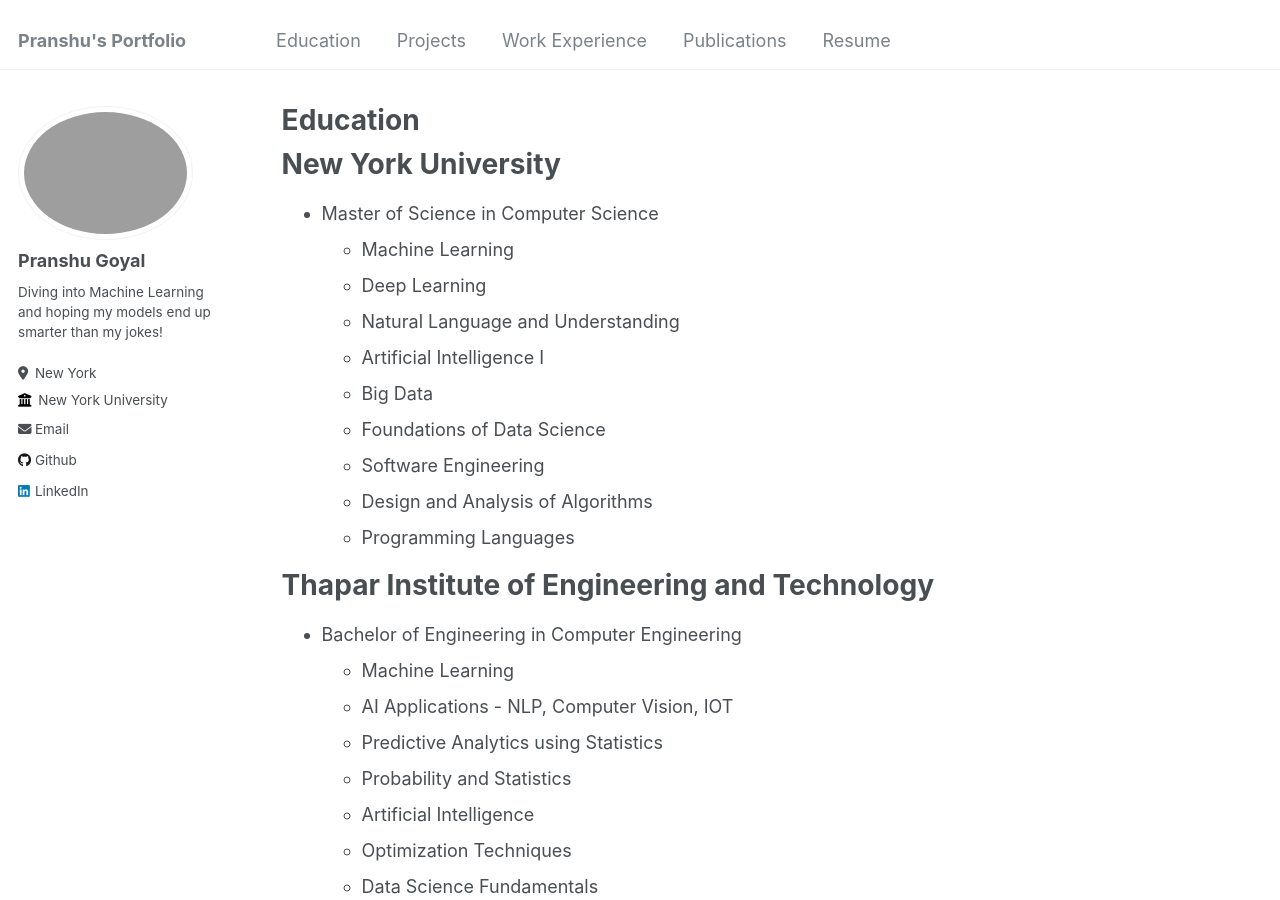
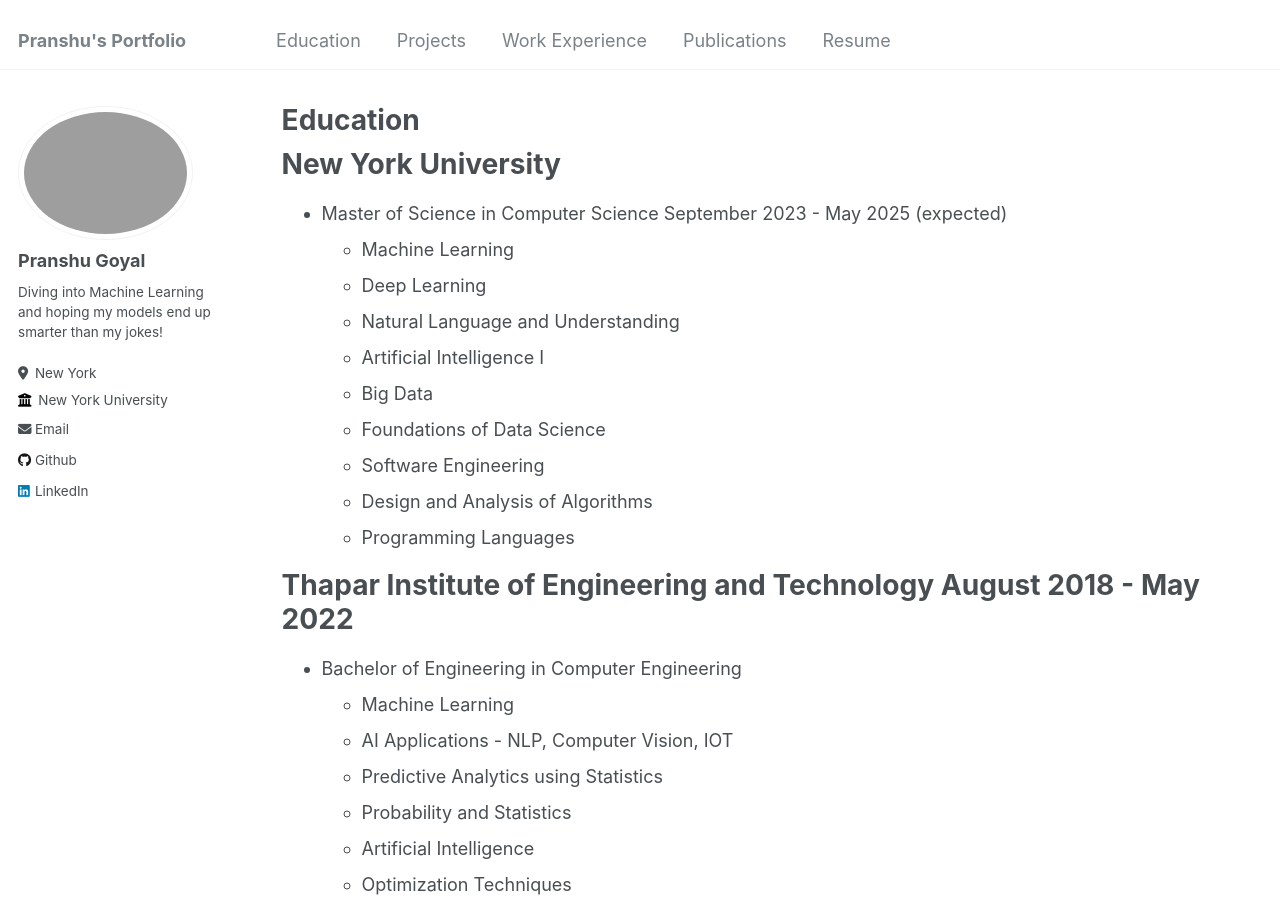
Before and after one commit to pranshu267/pranshu267.github.io, a Jekyll site: the page built from _pages/education.md, in a window 1280 px wide and 900 px high. Built offline with Jekyll 4.4.1, drawn with Linux system fonts in a browser that asks for light colours.

Commit message:
Update education.md

```diff
--- a/_pages/education.md
+++ b/_pages/education.md
@@ -9,7 +9,7 @@
 
 New York University
 ======
-* Master of Science in Computer Science
+* Master of Science in Computer Science       September 2023 - May 2025 (expected)
   * Machine Learning
   * Deep Learning
   * Natural Language and Understanding
@@ -20,7 +20,7 @@
   * Design and Analysis of Algorithms
   * Programming Languages
 
-Thapar Institute of Engineering and Technology
+Thapar Institute of Engineering and Technology       August 2018 - May 2022
 ======
 * Bachelor of Engineering in Computer Engineering
   * Machine Learning
```
